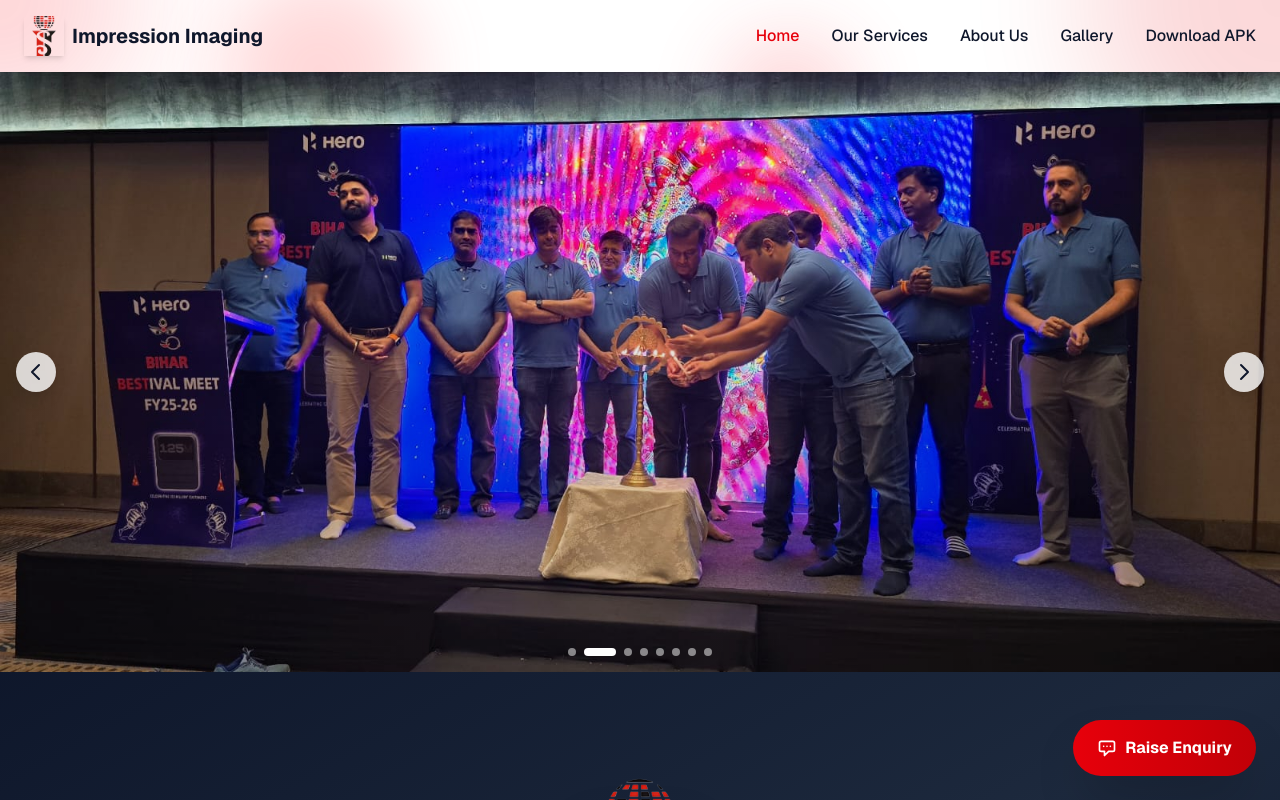
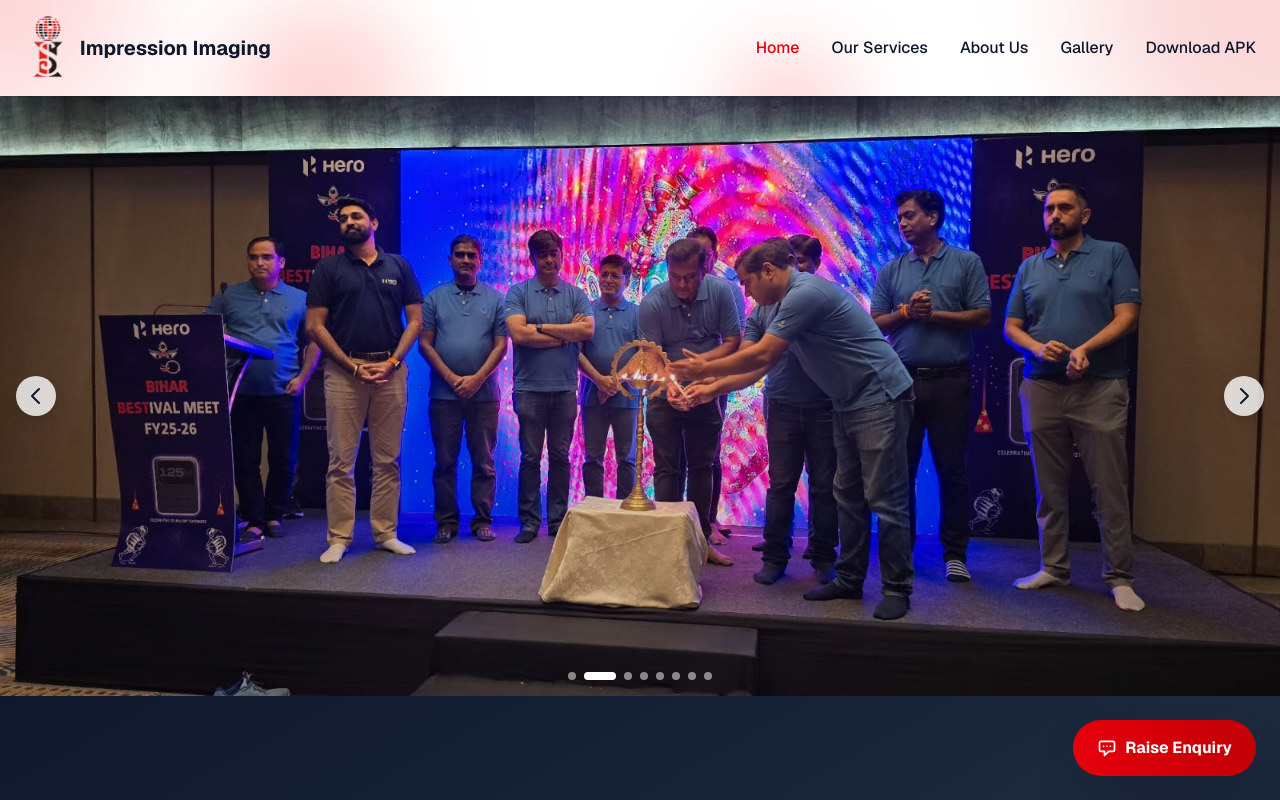
Before and after one commit to akashhsr-gla/impressions, a Next.js app: page / in a window 1280 px wide. Shown: the top 800 px of the page. Built offline with nearby package versions, Linux system fonts and the light colour scheme.

Commit message:
Adjust header logo sizing and add favicon icon.png from logo

```diff
--- a/app/components/Header.tsx
+++ b/app/components/Header.tsx
@@ -35,16 +35,14 @@ export default function Header() {
         <div className="flex items-center justify-between">
           <Link href="/" className="flex items-center space-x-3" onClick={closeMenu}>
             <div className="flex items-center space-x-2">
-              <div className="h-10 w-10 flex items-center justify-center shadow-md overflow-hidden">
-                <Image
-                  src="/logo.png"
-                  alt="Impression Imaging Logo"
-                  width={40}
-                  height={40}
-                  className="object-contain"
-                  priority
-                />
-              </div>
+              <Image
+                src="/logo.png"
+                alt="Impression Imaging Logo"
+                width={48}
+                height={80}
+                className="object-contain h-16 w-auto"
+                priority
+              />
               <span className="text-xl font-bold text-slate-900">Impression Imaging</span>
             </div>
           </Link>
```
Also changed, not shown: app/icon.png (added).
